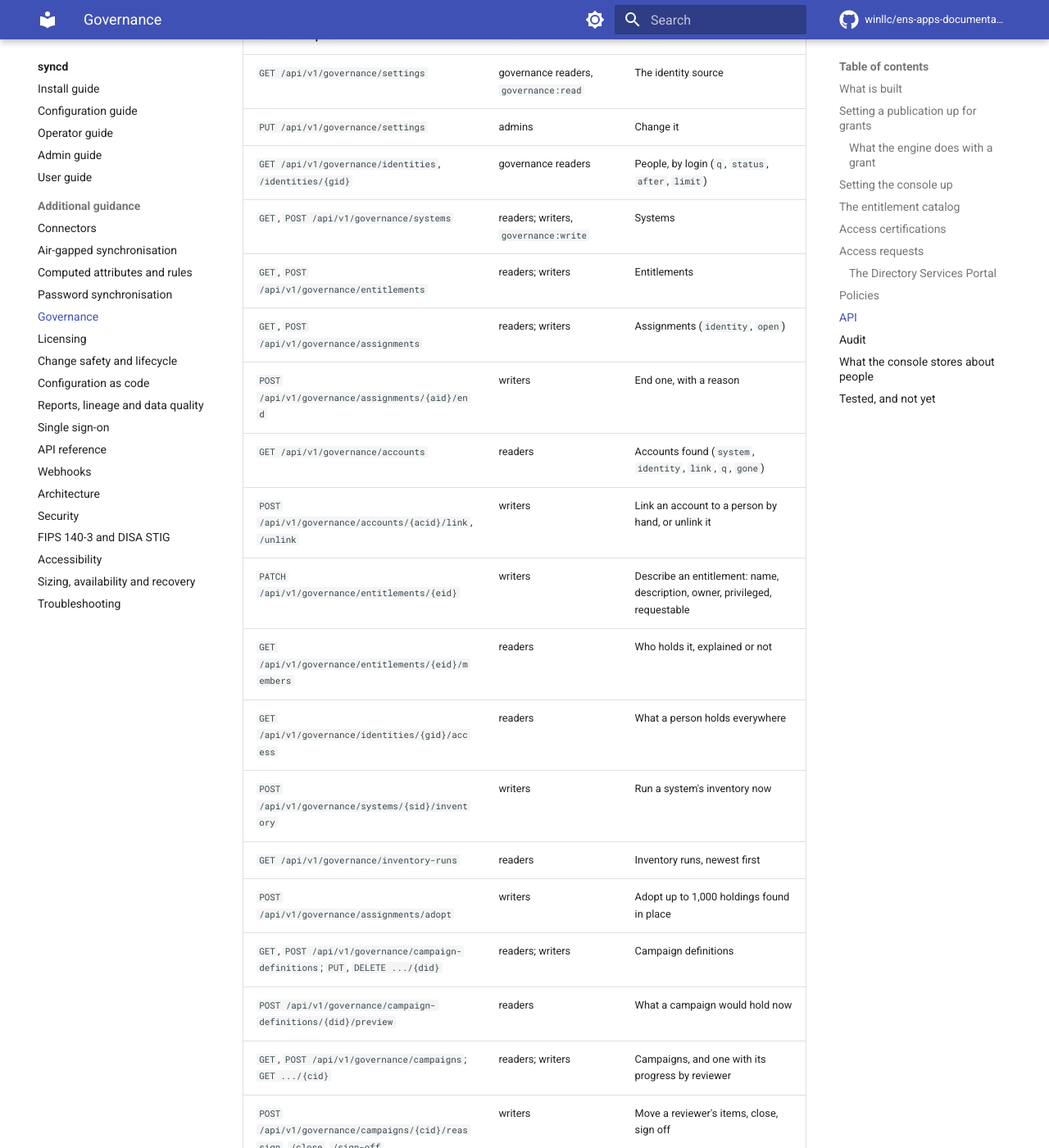
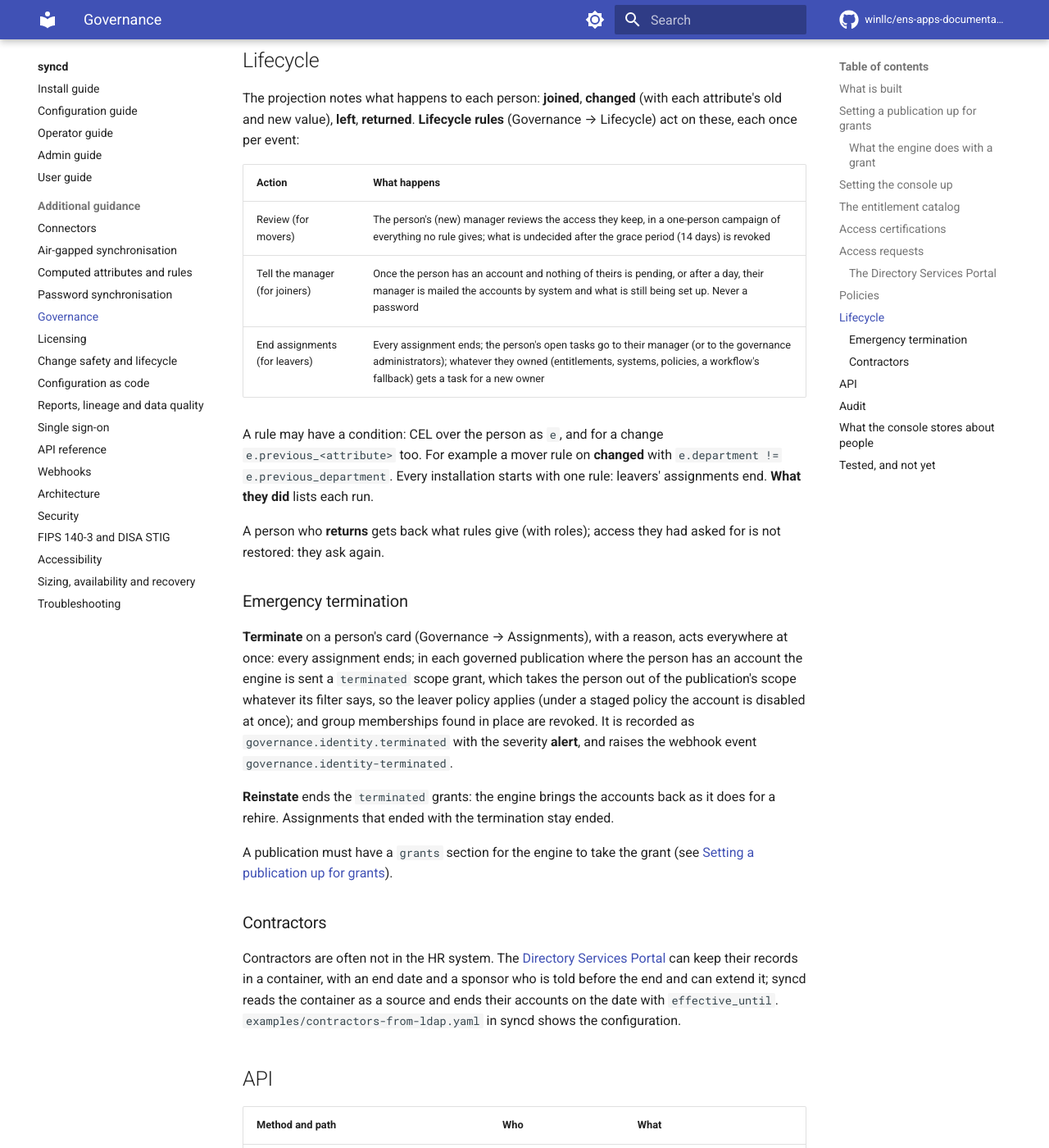
Before and after one commit to winllc/ens-apps-documentation, an MkDocs documentation site: the page built from docs/syncd/governance.md, in a window 1280 px wide and 1400 px high, scrolled down 8022 px. Shown: the whole window at 82% size. Built offline with MkDocs 1.6.1 and Material for MkDocs 9.7.7, drawn with Linux system fonts in a browser that asks for light colours; comment, search, counter and statistics services are not loaded; some of the changed text lies outside the part shown.

Commit message:
Lifecycle events, emergency termination and entry expiry
Documents lifecycle rules and emergency termination in syncd's governance page and
webhooks, and entry expiry with sponsor renewal and SMTP settings in the Directory
Services Portal's configuration and webhooks.

Co-Authored-By: Claude Opus 5.5 <noreply@anthropic.com>
Claude-Session: https://claude.ai/code/session_015i4tKc5i6xgbjoaMWWUgbP

```diff
--- a/docs/syncd/governance.md
+++ b/docs/syncd/governance.md
@@ -32,6 +32,7 @@ the console is down.
 | Access requests: approval workflows, requests for oneself or a direct report, approvals, end dates, overrides | Console: Request access, My requests, My approvals, My team; Workflows and Requests for administrators |
 | The Directory Services Portal: its group requests decided here (governed mode), and its owners' changes reported here | `governance:delegate` tokens; `POST /api/v1/governance/ingest/dsp` |
 | Policies: separation of duties and rules over the person, a scan, violations, remediation and exceptions, and the check when access is asked for | Console: Policies, Violations, My policy violations |
+| Lifecycle: rules for joiners, movers and leavers; emergency termination and reinstatement | Console: Lifecycle; Terminate on a person's card; the engine's reserved `terminated` scope |
 | The Governance pack | Licensing |
 
 ## Setting a publication up for grants
@@ -274,6 +275,50 @@ person would newly violate:
 Giving an assignment directly that would violate a policy is refused unless the call says
 `override_policy` with a reason, recorded as `governance.policy.overridden`.
 
+## Lifecycle
+
+The projection notes what happens to each person: **joined**, **changed** (with each
+attribute's old and new value), **left**, **returned**. **Lifecycle rules** (Governance →
+Lifecycle) act on these, each once per event:
+
+| Action | What happens |
+|---|---|
+| Review (for movers) | The person's (new) manager reviews the access they keep, in a one-person campaign of everything no rule gives; what is undecided after the grace period (14 days) is revoked |
+| Tell the manager (for joiners) | Once the person has an account and nothing of theirs is pending, or after a day, their manager is mailed the accounts by system and what is still being set up. Never a password |
+| End assignments (for leavers) | Every assignment ends; the person's open tasks go to their manager (or to the governance administrators); whatever they owned (entitlements, systems, policies, a workflow's fallback) gets a task for a new owner |
+
+A rule may have a condition: CEL over the person as `e`, and for a change
+`e.previous_<attribute>` too. For example a mover rule on **changed** with
+`e.department != e.previous_department`. Every installation starts with one rule: leavers'
+assignments end. **What they did** lists each run.
+
+A person who **returns** gets back what rules give (with roles); access they had asked for is
+not restored: they ask again.
+
+### Emergency termination
+
+**Terminate** on a person's card (Governance → Assignments), with a reason, acts everywhere at
+once: every assignment ends; in each governed publication where the person has an account the
+engine is sent a `terminated` scope grant, which takes the person out of the publication's
+scope whatever its filter says, so the leaver policy applies (under a staged policy the
+account is disabled at once); and group memberships found in place are revoked. It is recorded
+as `governance.identity.terminated` with the severity **alert**, and raises the webhook event
+`governance.identity-terminated`.
+
+**Reinstate** ends the `terminated` grants: the engine brings the accounts back as it does for
+a rehire. Assignments that ended with the termination stay ended.
+
+A publication must have a `grants` section for the engine to take the grant (see
+[Setting a publication up for grants](#setting-a-publication-up-for-grants)).
+
+### Contractors
+
+Contractors are often not in the HR system. The [Directory Services
+Portal](../directory-services-portal/configuration.md#entry-expiry) can keep their records in a
+container, with an end date and a sponsor who is told before the end and can extend it; syncd
+reads the container as a source and ends their accounts on the date with `effective_until`.
+`examples/contractors-from-ldap.yaml` in syncd shows the configuration.
+
 ## API
 
 | Method and path | Who | What |
@@ -312,6 +357,8 @@ Giving an assignment directly that would violate a policy is refused unless the
 | `POST /api/v1/governance/policies/scan` | writers | Scan now |
 | `GET /api/v1/governance/violations`; `POST .../{vid}/remediate`, `/exception` | readers; writers | Violations (`policy`, `state`, `severity`, `identity`) |
 | `GET /api/v1/my/violations`; `POST .../{vid}/remediate`, `/exception` | the policy's owner | Their policies' violations |
+| `GET`, `POST /api/v1/governance/lifecycle-rules`; `PUT`, `DELETE .../{lid}`; `GET /api/v1/governance/lifecycle-runs` | readers; writers | Lifecycle rules and what they did |
+| `POST /api/v1/governance/identities/{gid}/terminate`, `/reinstate` | writers | Emergency termination, with a reason |
 | `GET /api/v1/my/identity`, `/my/access` | every signed-in role | The signed-in person, and what they hold |
 
 Writes need the Governance pack. Reads never do: what was recorded stays visible after
@@ -334,6 +381,9 @@ a license lapses.
 | `governance.assignment.conflict` | authorization |
 | `governance.policy.created`, `.updated`, `.deleted` | configuration |
 | `governance.violation.detected`, `.remediated`, `.excepted`; `governance.policy.overridden` | authorization |
+| `governance.lifecycle.updated` | configuration |
+| `governance.lifecycle.triggered`, `governance.identity.reinstated` | authorization |
+| `governance.identity.terminated` (severity alert) | authorization |
 | `governance.projection.halted`, `governance.inventory.completed`, `governance.inventory.suspect` | system |
 
 ## What the console stores about people
@@ -367,5 +417,8 @@ each change the projection saw, the attributes' old and new values.
   with one set only is not; an exception hides a violation until it runs out; remediation
   resolves it; simulation writes nothing; a broken condition is refused; a request is
   blocked, warned or gains the owner's step; a direct assignment needs an override).
+- Lifecycle: integration tests (leaver, mover review and its grace period, joiner mail,
+  termination and reinstatement), engine tests of the `terminated` scope, and a termination
+  case in the engine's end-to-end script against OpenLDAP.
 - Not built yet: holding grants in change windows and thresholds, correlation rules in
   the API, and roles.
```
Also changed, not shown: docs/directory-services-portal/configuration.md (+34 -0 lines), docs/directory-services-portal/webhooks.md (+1 -0 lines), docs/syncd/webhooks.md (+2 -0 lines).
